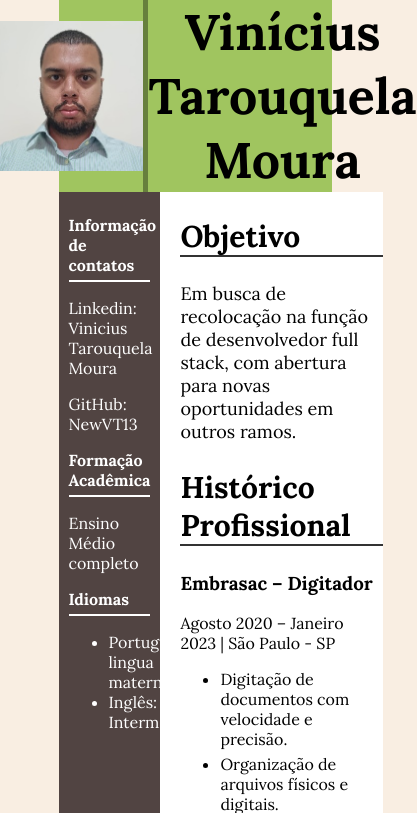
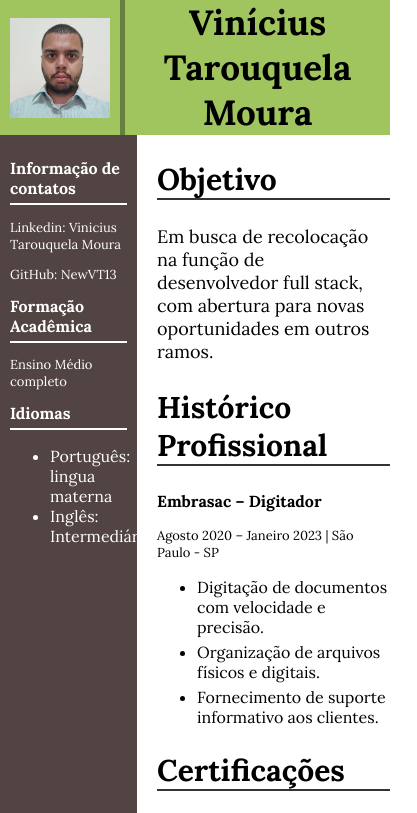
Before and after one commit to NewVT13/Curriculo, a plain HTML site: page index.html in a window 390 px wide. Shown: the top 813 px of the page, 417 px wide, since content can reach past the window. Drawn offline with Linux system fonts and the light colour scheme.

Commit message:
adicionado media query

```diff
--- a/estilo.css
+++ b/estilo.css
@@ -60,3 +60,25 @@
 .container_objetivo_paragraf {
   font-size: 18px;
 }
+@media (max-width: 800px) {
+  body {
+    width: 100%;
+    background-color: #fff;
+  }
+  .conteiner_cabecalio img {
+    width: 100px;
+    padding: 10px;
+  }
+  h1 {
+    font-size: 35px;
+  }
+  h2 {
+    font-size: 18px;
+  }
+  h3 {
+    font-size: 16px;
+  }
+  p {
+    font-size: 13px;
+  }
+}
```
